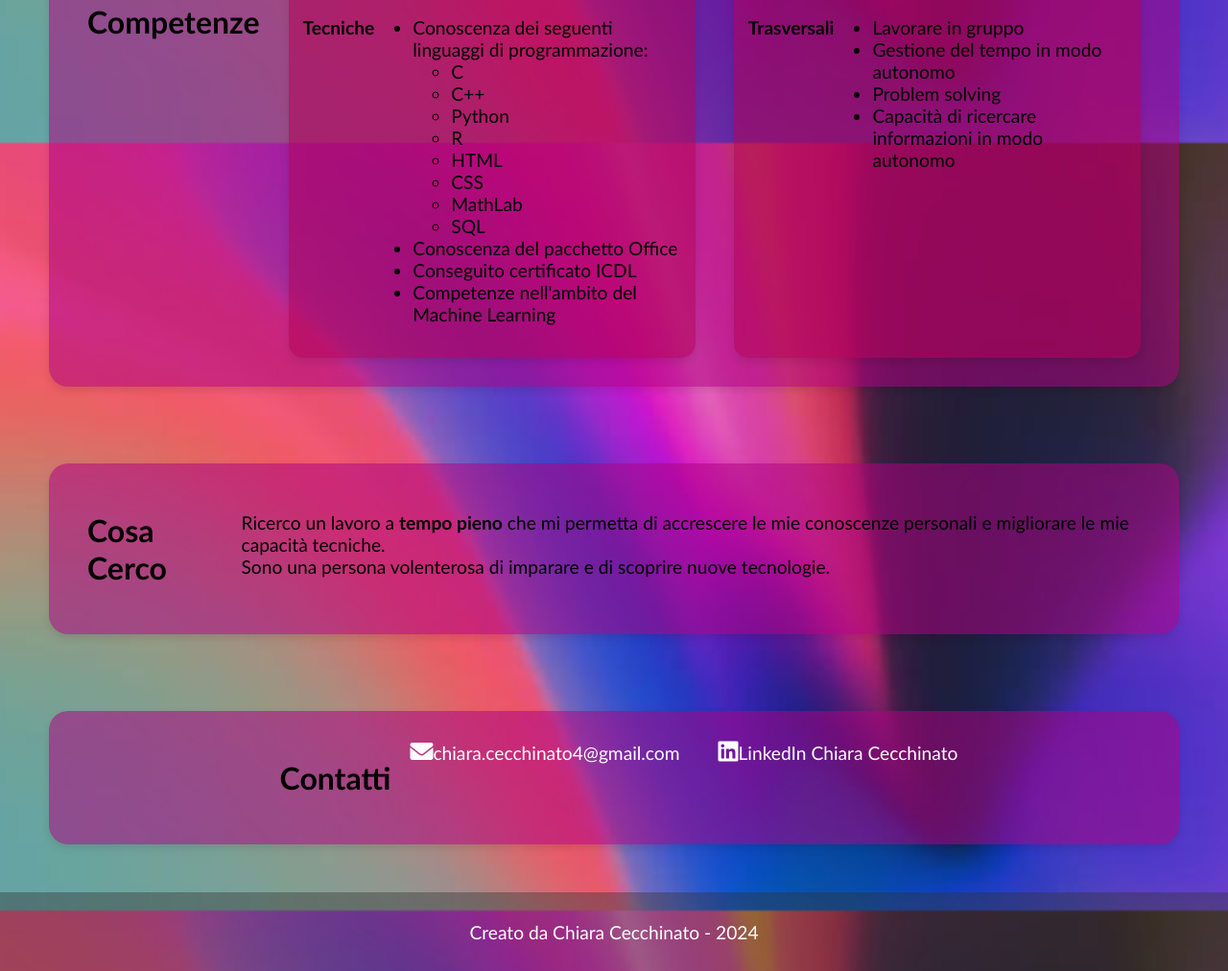
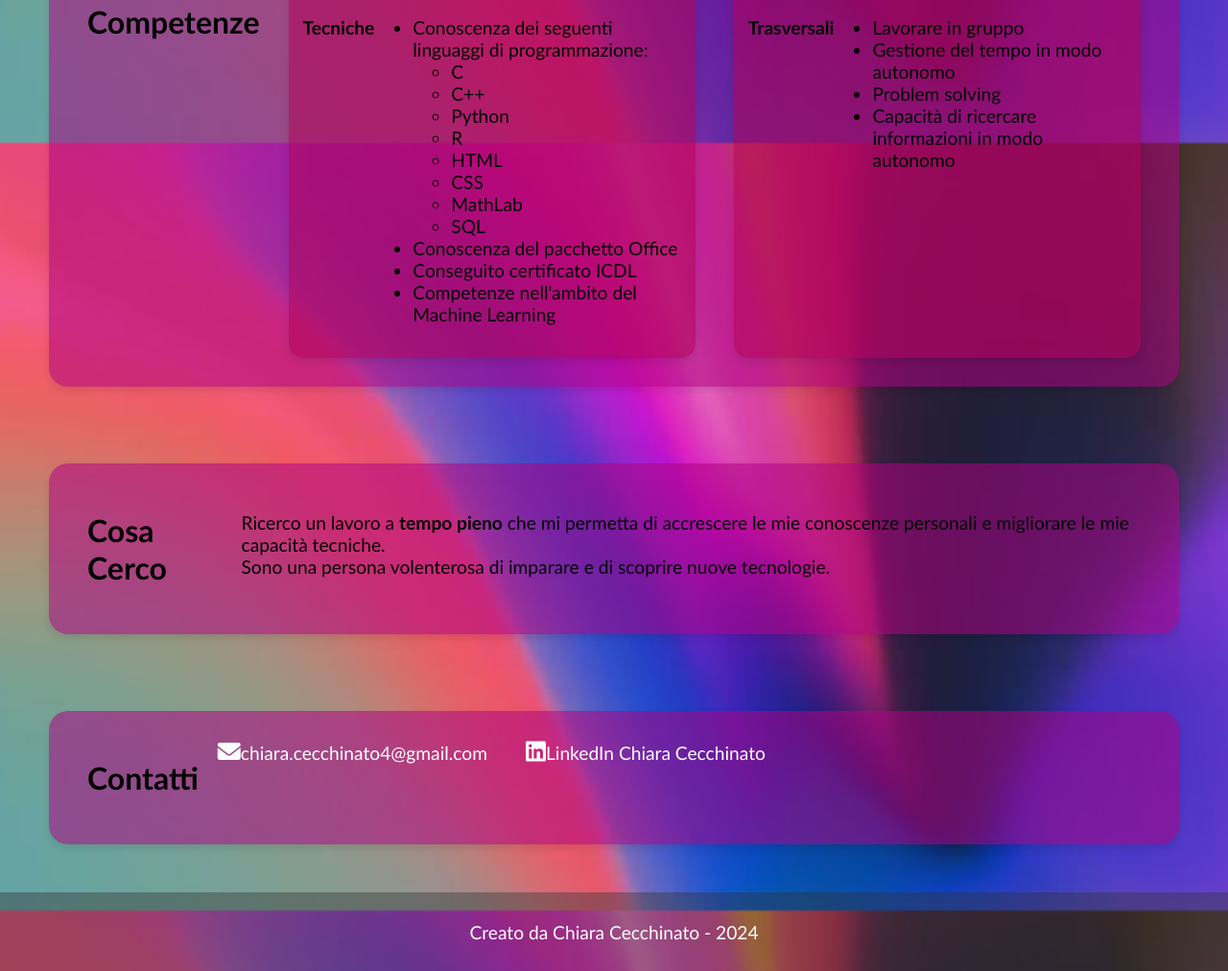
Before and after one commit to chiaracecchinato/about-me, a plain HTML site: page index.html in a window 1280 px wide. Shown: the part 651-1663 px from the top of the page at 96% size. Drawn offline with Linux system fonts and the light colour scheme.

Commit message:
Update style.css

```diff
--- a/style.css
+++ b/style.css
@@ -39,12 +39,11 @@ h2 {
  border-radius: 20px;
  padding: 30px;
  display: flex;
- align-items: auto;
+ align-items: justify;
  margin: 30px auto;
  box-shadow: 0 4px 8px rgba(0, 0, 0, 0.1);
  gap: 20px;
  width: 95%;
- justify-content: center;
  box-sizing: border-box; /* Assicura che padding sia incluso nel calcolo della larghezza */
 }
 
```
